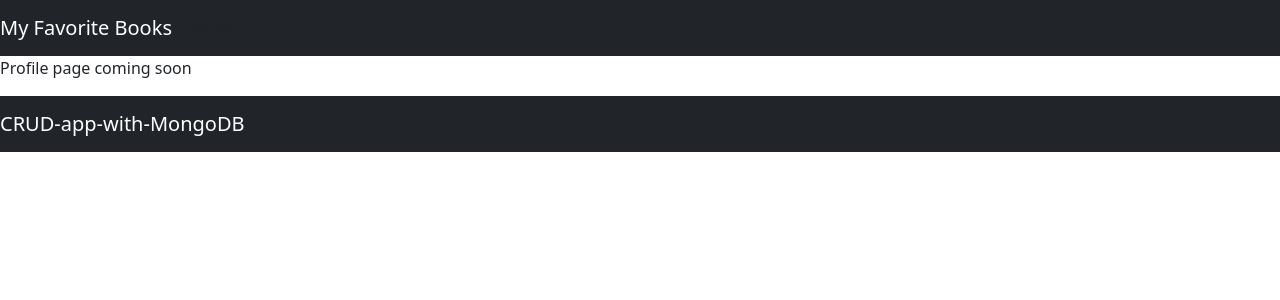
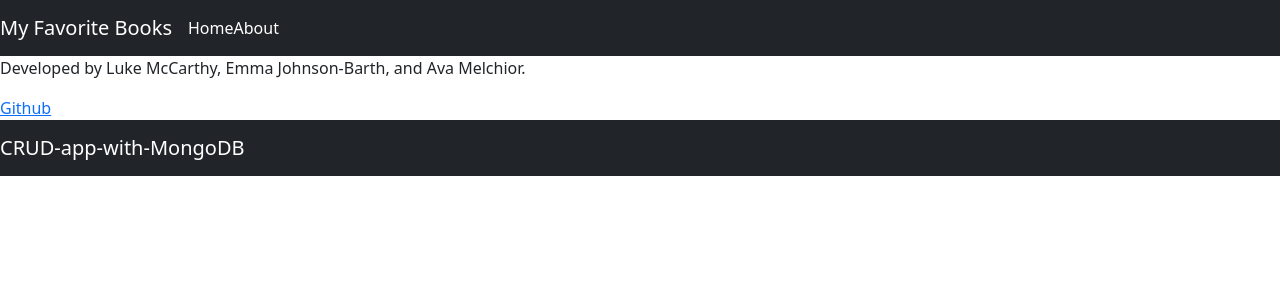
Before and after one commit to CRUD-app-with-MongoDB/Front-End., a React (Vite) app: page /about in a window 1280 px wide. Shown: the top 300 px of the page. Built offline with nearby package versions, Linux system fonts and the light colour scheme; no server answers.

Commit message:
added link to about and github link

```diff
--- a/src/About.jsx
+++ b/src/About.jsx
@@ -1,11 +1,19 @@
 import React from "react";
+import 'bootstrap/dist/css/bootstrap.min.css';
 
-class Profile extends React.Component {
+
+class About extends React.Component {
 
   render() {
     /* TODO: render information about the developers */
-    return <p>Profile page coming soon</p>
+    return <>
+    <p
+    >Developed by Luke McCarthy, Emma Johnson-Barth, and Ava Melchior.</p>
+    <a href="https://github.com/CRUD-app-with-MongoDB" className="link-primary">Github</a>
+
+    </>
   }
 }
 
-export default Profile;
+
+export default About;
--- a/src/App.jsx
+++ b/src/App.jsx
@@ -18,13 +18,13 @@
           <Header />
           <Routes>
             <Route
-              exact path="/"
+              path="/"
               element={<BestBooks />}
             >
             </Route>
             {/* PLACEHOLDER: add a route with a path of '/about' that renders the `About` component */}
             <Route
-              exact path="/about"
+              path="/About"
               element={<About />}
 
             ></Route>
--- a/src/Header.jsx
+++ b/src/Header.jsx
@@ -7,7 +7,8 @@
     return (
       <Navbar collapseOnSelect expand="lg" bg="dark" variant="dark">
         <Navbar.Brand>My Favorite Books</Navbar.Brand>
-        <NavItem><Link to="/" className="nav-link">Home</Link></NavItem>
+        <NavItem style={{color: "white"}}><Link to="/" className="nav-link">Home</Link></NavItem>
+        <NavItem style={{color: "white"}}><Link to="/About" className="nav-link">About</Link></NavItem>
         {/* PLACEHOLDER: render a navigation link to the about page */}
       </Navbar>
     )
```
